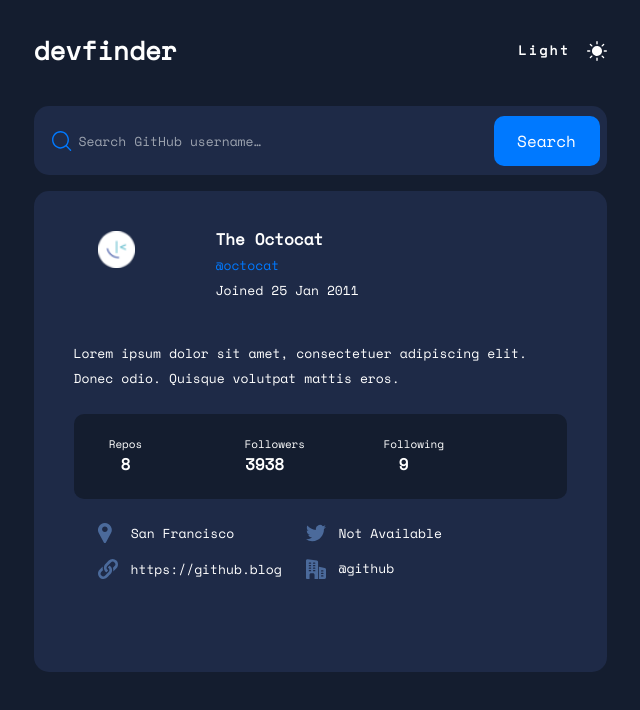
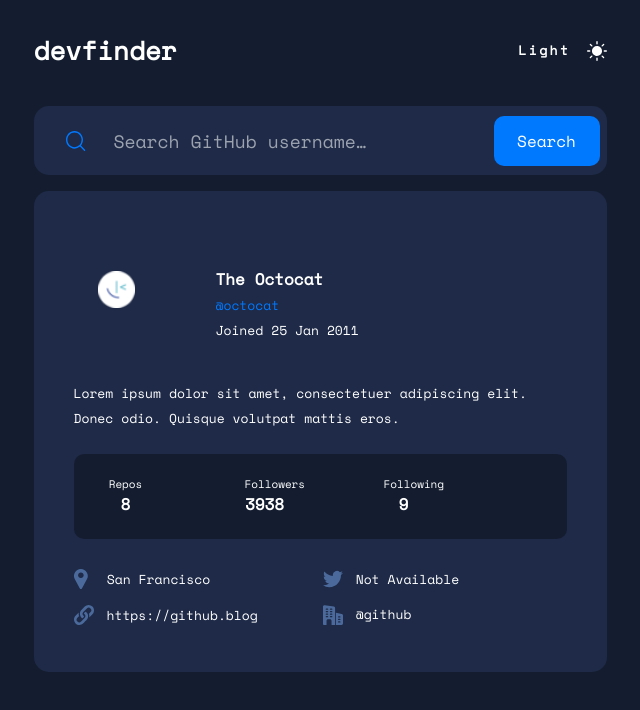
Before and after one commit to Josh-D18/devfinder, a React (Create React App) app: page / in a window 1280 px wide. Shown: the top 710 px of the page, without its empty margins (320-960 px from the left). Built offline with nearby package versions, Linux system fonts and the light colour scheme.

Commit message:
adding tablet changes

```diff
--- a/src/components/Input/Input.module.css
+++ b/src/components/Input/Input.module.css
@@ -1,3 +1,3 @@
 .input {
-  @apply text-secondary-400 leading-[25px] text-[13px] not-italic  w-[327px] h-[60px] bg-secondary-200  rounded-[15px] pl-[45px] md:w-[573px] md:h-[69px] md:right-[259px] md:top-[25px];
+  @apply text-secondary-400 leading-[25px] text-[13px] not-italic  w-[327px] h-[60px] bg-secondary-200  rounded-[15px] pl-[45px] md:pl-[80px] md:w-[573px] md:h-[69px] md:right-[259px] md:top-[25px] md:text-[18px];
 }
--- a/src/components/Input/Input.tsx
+++ b/src/components/Input/Input.tsx
@@ -8,7 +8,7 @@
         <img
           src={searchIcon}
           alt=""
-          className="max-w-[20.05px] max-h-[20px] w-full h-full relative right-[139px] top-[20px] md:right-[258px] md:top-[25px]"
+          className="max-w-[20.05px] max-h-[20px] w-full h-full relative right-[139px] top-[20px] md:right-[244px] md:top-[25px] md:max-w-[24.06px] md:max-h-[24px] "
         />
       </div>
       <input className={styles.input} placeholder="Search GitHub username…" />
--- a/src/components/User/User.tsx
+++ b/src/components/User/User.tsx
@@ -5,7 +5,7 @@
   return (
     <div className="m-[0_auto]">
       <div className="w-[327px] bg-secondary-200 rounded-[15px] h-[517px] mx-[auto] mt-[16px] mb-[79px] md:w-[573px] md:h-[481px]">
-        <div className="flex items-center pl-[24px] pr-[69px]">
+        <div className="flex items-center pl-[24px] pr-[69px] md:pt-[40px]">
           <img
             src={icon}
             alt=""
@@ -29,7 +29,7 @@
             odio. Quisque volutpat mattis eros.
           </p>
         </div>
-        <div className="w-[279px] h-[85px] bg-secondary-300 flex justify-center items-center m-auto rounded-[10px] mt-[23px] mb-[24px] md:w-[493px] md:justify-start">
+        <div className="w-[279px] h-[85px] bg-secondary-300 flex justify-center items-center m-auto rounded-[10px] mt-[23px] mb-[24px] md:w-[493px] md:justify-start md:mb-[30px]">
           <div className="mr-[1px] text-center w-[79px] pt-[18px] pb-[19px] md:mr-[99px] md:w-[40px] md:ml-[32px]">
             <p className="font-[400] not-italic text-[11px] leading-[16px] text-secondary-400">
               Repos
--- a/src/components/User/ui/Links/Links.tsx
+++ b/src/components/User/ui/Links/Links.tsx
@@ -12,17 +12,25 @@
 
 const Links = (props: ILinks) => {
   return (
-    <div className="mb-[48px] md:mb-[40px] w-[185px] flex items-center md:w-[429px] md:pl-[40px]">
-      <div>
+    <div className="mb-[48px] md:mb-[40px] w-[185px] md:flex md:items-center md:w-[429px] md:pl-[40px]">
+      <div className="md:mr-[65px]">
         <div className="flex items-center pb-[16px] max-w-[208px]">
-          <img src={location} alt="" className="pl-[24px] pr-[19.25px]" />
-          <p className="font-[400] text-[13px] leading-[19px] not-italic text-secondary-400">
+          <img
+            src={location}
+            alt=""
+            className="pl-[24px] pr-[19.25px] md:pl-[0]"
+          />
+          <p className="font-[400] text-[13px] leading-[19px] not-italic text-secondary-400 ">
             San Francisco
           </p>
         </div>
         <div className="flex items-center pb-[16px] max-w-[208px]">
-          <img src={website} alt="" className="pl-[24px] pr-[13.01px]" />
-          <p className="font-[400] text-[13px] leading-[19px] not-italic text-secondary-400">
+          <img
+            src={website}
+            alt=""
+            className="pl-[24px] pr-[13.01px] md:pl-[0]"
+          />
+          <p className="font-[400] text-[13px] leading-[19px] not-italic text-secondary-400 ">
             https://github.blog
           </p>
         </div>
@@ -30,13 +38,13 @@
 
       <div>
         <div className="flex items-center pb-[16px] max-w-[208px]">
-          <img src={twitter} alt="" className="pl-[24px] pr-[13px]" />
+          <img src={twitter} alt="" className="pl-[24px] pr-[13px] md:pl-[0]" />
           <p className="font-[400] text-[13px] leading-[19px] not-italic text-secondary-400">
             Not Available
           </p>
         </div>
         <div className="flex items-center pb-[16px] max-w-[208px]">
-          <img src={company} alt="" className="pl-[24px] pr-[13px]" />
+          <img src={company} alt="" className="pl-[24px] pr-[13px] md:pl-[0]" />
           <p className="font-[400] text-[13px] leading-[19px] not-italic text-secondary-400">
             @github
           </p>
```
